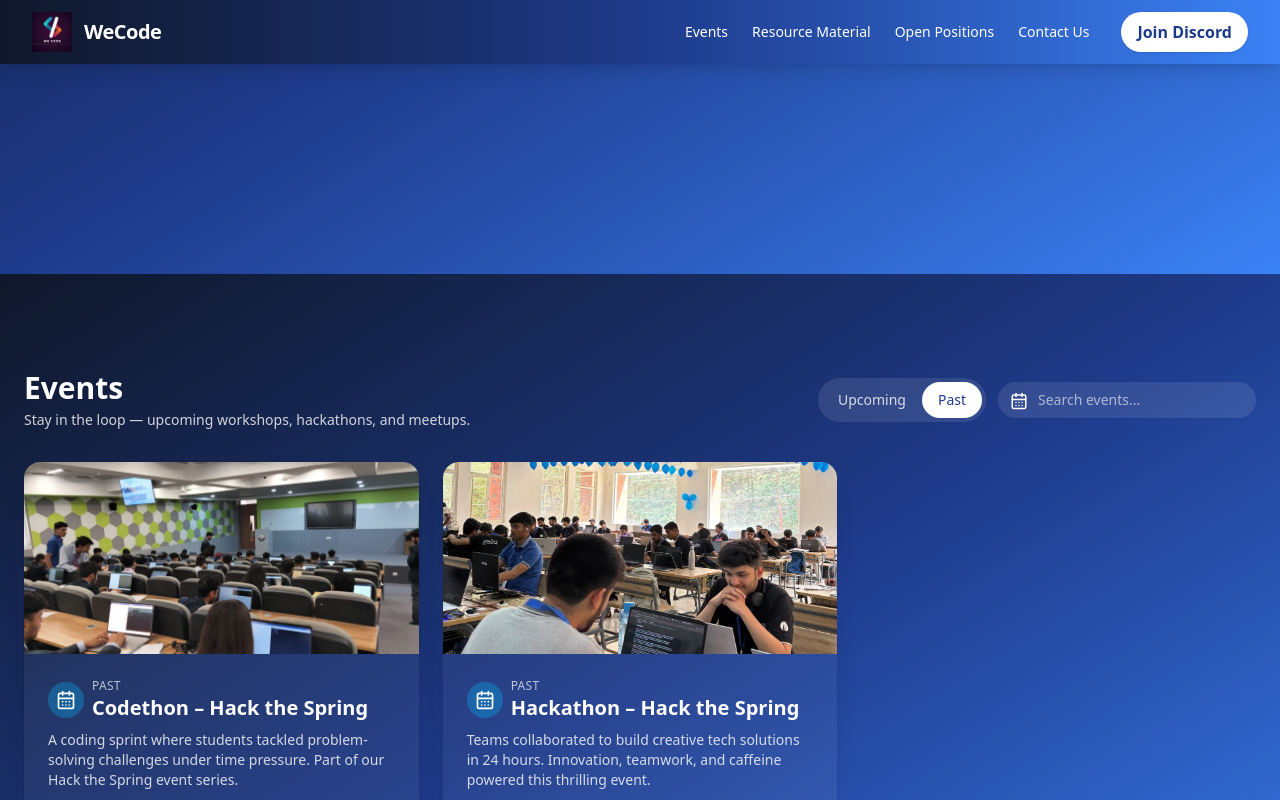
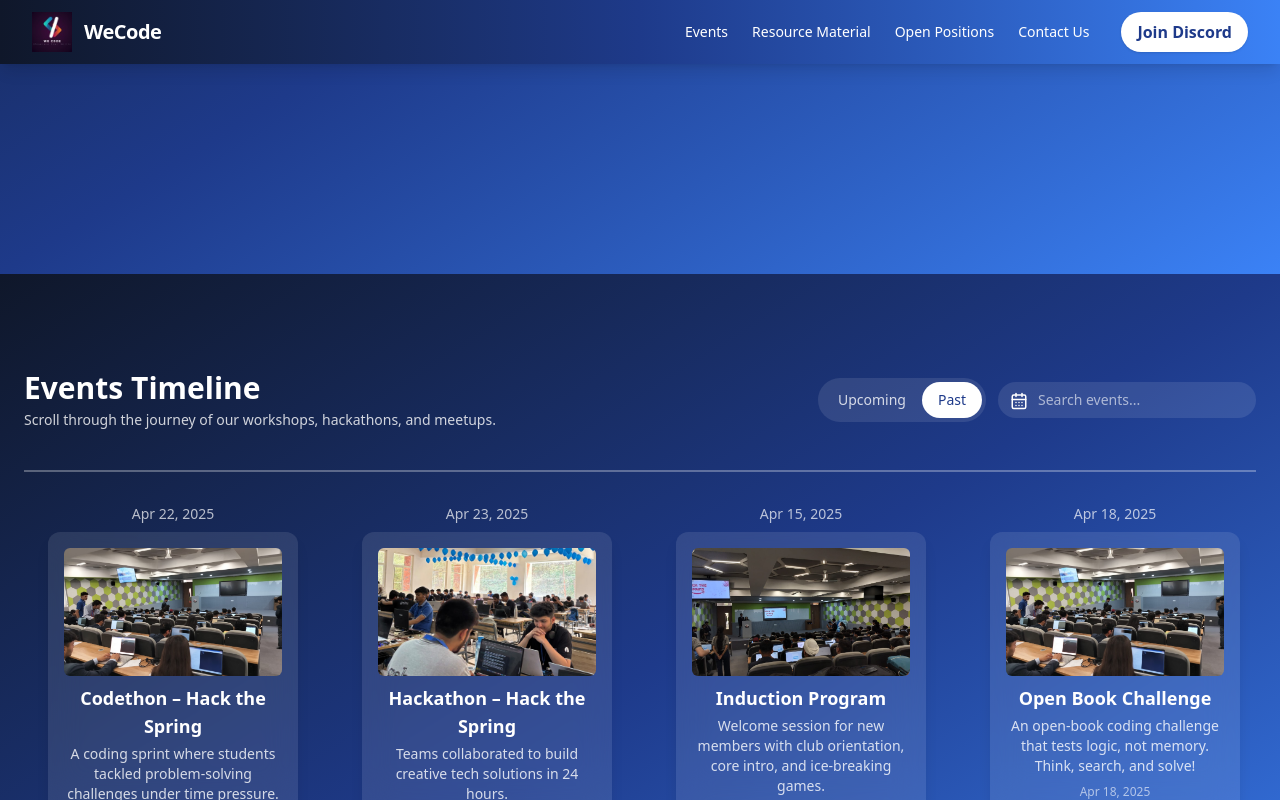
Before and after one commit to arpitjoshi24/WeCode, a React (Vite) app: page / in a window 1280 px wide. Both pictures are taken after a click on the button "Past". Shown: the part 526-1326 px from the top of the page. Built offline with nearby package versions, Linux system fonts and the light colour scheme.

Commit message:
added timeline part

```diff
--- a/package.json
+++ b/package.json
@@ -12,6 +12,7 @@
   "dependencies": {
     "@emailjs/browser": "^4.4.1",
     "@tailwindcss/vite": "^4.1.11",
+    "emailjs": "^4.0.3",
     "framer-motion": "^12.23.12",
     "lucide-react": "^0.536.0",
     "react": "^19.1.0",
--- a/src/components/Events.jsx
+++ b/src/components/Events.jsx
@@ -1,6 +1,6 @@
-
 import { useState, useMemo } from "react";
 import { CalendarDays, ArrowRight } from "lucide-react";
+import { motion } from "framer-motion";
 
 // Utility to format date
 function formatDate(dt) {
@@ -12,7 +12,7 @@ function formatDate(dt) {
   });
 }
 
-// Sample events (replace with real fetch/data)
+// Sample events
 const sampleEvents = [
   {
     id: 1,
@@ -36,53 +36,77 @@ const sampleEvents = [
     id: 3,
     title: "Codethon – Hack the Spring",
     description:
-      "A coding sprint where students tackled problem-solving challenges under time pressure. Part of our Hack the Spring event series.",
+      "A coding sprint where students tackled problem-solving challenges under time pressure.",
     date: "2025-04-22T18:00:00",
     type: "past",
     link: "#",
-    image: "/e2.JPG"
+    image: "/e2.JPG",
   },
   {
     id: 4,
     title: "Hackathon – Hack the Spring",
     description:
-      "Teams collaborated to build creative tech solutions in 24 hours. Innovation, teamwork, and caffeine powered this thrilling event.",
+      "Teams collaborated to build creative tech solutions in 24 hours.",
     date: "2025-04-23T14:00:00",
     type: "past",
     link: "#",
-    image: "/public/e3.JPG"
+    image: "./e3.jpg",
   },
+  {
+  id: 5,
+  title: "Induction Program",
+  description:
+    "Welcome session for new members with club orientation, core intro, and ice-breaking games.",
+  date: "2025-04-15T10:00:00",
+  type: "past",
+  link: "#",
+  image: "./e1.JPG", // replace with your actual image path
+}
+,{
+  id: 6,
+  title: "Open Book Challenge",
+  description: "An open-book coding challenge that tests logic, not memory. Think, search, and solve!",
+  date: "2025-04-18T11:00:00",
+  type: "past",
+  link: "#",
+  image: "/e2.JPG" // replace with your actual image path if available
+},
+,{
+  id: 6,
+  title: "Open Book Challenge",
+  description: "An open-book coding challenge that tests logic, not memory. Think, search, and solve!",
+  date: "2025-04-18T11:00:00",
+  type: "past",
+  link: "#",
+  image: "/e2.JPG" // replace with your actual image path if available
+}
+
+
 ];
 
 export default function Events() {
-  const [tab, setTab] = useState("upcoming"); // "upcoming" or "past"
+  const [tab, setTab] = useState("upcoming");
   const [search, setSearch] = useState("");
 
-  // Filtered list
   const filtered = useMemo(() => {
     const now = new Date();
     return sampleEvents
-      .filter((e) => {
-        if (tab === "upcoming") return new Date(e.date) >= now;
-        else return new Date(e.date) < now;
-      })
+      .filter((e) => (tab === "upcoming" ? new Date(e.date) >= now : new Date(e.date) < now))
       .filter((e) => e.title.toLowerCase().includes(search.trim().toLowerCase()));
   }, [tab, search]);
 
   return (
-    <div className="pt-24 pb-16 bg-gradient-to-br from-[#0f172a] via-[#1e3a8a] to-[#3b82f6] min-h-screen text-white">
+    <div id="events" className="pt-24 pb-16 bg-gradient-to-br from-[#0f172a] via-[#1e3a8a] to-[#3b82f6] min-h-screen text-white">
       <div className="max-w-7xl mx-auto px-6">
         {/* Header */}
-        <div className="flex flex-col md:flex-row items-start md:items-center justify-between gap-4 mb-8">
+        <div className="flex flex-col md:flex-row items-start md:items-center justify-between gap-4 mb-10">
           <div>
-            <h2 className="text-3xl font-bold">Events</h2>
+            <h2 className="text-3xl font-bold">Events Timeline</h2>
             <p className="mt-1 text-sm text-white/80">
-              Stay in the loop — upcoming workshops, hackathons, and meetups.
+              Scroll through the journey of our workshops, hackathons, and meetups.
             </p>
           </div>
-
-          {/* Controls */}
-          <div className="flex flex-wrap gap-3 items-center">
+          <div className="flex gap-3 flex-wrap items-center">
             {/* Tabs */}
             <div className="flex rounded-full bg-white/10 p-1">
               {["upcoming", "past"].map((t) => (
@@ -116,69 +140,54 @@ export default function Events() {
           </div>
         </div>
 
-        {/* Event grid */}
+        {/* Timeline */}
         {filtered.length === 0 ? (
           <div className="mt-16 text-center">
             <p className="text-lg">No {tab} events match your search.</p>
           </div>
         ) : (
-          <div className="grid grid-cols-1 md:grid-cols-2 lg:grid-cols-3 gap-6">
-            {filtered.map((e) => (
-              <div
+      <div className="overflow-x-auto scrollbar-hide">
+
+
+            <div className="relative flex gap-16 px-6 py-8 min-w-[800px] w-fit border-t-2 border-white/30">
+              {filtered.map((e, i) => (
+                <motion.div
                   key={e.id}
-                className="relative flex flex-col justify-between bg-white/5 rounded-2xl overflow-hidden shadow-xl hover:scale-[1.01] transition"
+                  initial={{ opacity: 0, y: 40 }}
+                  whileInView={{ opacity: 1, y: 0 }}
+                  viewport={{ once: true }}
+                  transition={{ duration: 0.5, delay: i * 0.15 }}
+                  className="relative flex flex-col items-center text-center min-w-[250px]"
                 >
-                {/* Event Image (for past events) */}
+                  {/* Dot on the timeline */}
+             <div className="text-sm text-white/70 mb-2">{formatDate(e.date)}</div>
+
+                  {/* Card */}
+                  <div className="bg-white/10 rounded-xl p-4 shadow-lg backdrop-blur-lg">
                     {e.type === "past" && e.image && (
-                  <div className="h-48 overflow-hidden">
                       <img
                         src={e.image}
                         alt={e.title}
-                      className="w-full h-full object-cover"
+                        className="w-full h-32 object-cover rounded-md mb-2"
                       />
-                  </div>
                     )}
-
-                <div className="p-6 flex flex-col justify-between flex-grow">
-                  <div>
-                    <div className="flex items-center gap-2 mb-2">
-                      <div className="bg-sky-400/30 p-2 rounded-full">
-                        <CalendarDays size={20} />
-                      </div>
-                      <div>
-                        <p className="text-xs uppercase tracking-wide text-white/70">
-                          {e.type === "upcoming" ? "Upcoming" : "Past"}
-                        </p>
-                        <h3 className="text-xl font-semibold">{e.title}</h3>
-                      </div>
-                    </div>
-                    <p className="text-sm text-white/80 mb-4">{e.description}</p>
-                  </div>
-                  <div className="mt-4 flex items-center justify-between">
-                    <div className="text-xs text-white/70">
-                      <span className="font-medium">{formatDate(e.date)}</span>
-                    </div>
+                    <h3 className="text-lg font-semibold">{e.title}</h3>
+                    <p className="text-sm text-white/80 mt-1">{e.description}</p>
+                    <div className="text-xs mt-2 text-white/60">{formatDate(e.date)}</div>
                     {e.type === "upcoming" && (
                       <a
                         href={e.link}
-                        className="inline-flex items-center gap-1 text-sm font-semibold bg-gradient-to-r from-[#3b82f6] to-[#6366f1] px-4 py-2 rounded-full shadow hover:brightness-105 transition"
+                        className="mt-3 inline-flex items-center gap-1 text-sm font-semibold bg-gradient-to-r from-[#3b82f6] to-[#6366f1] px-4 py-2 rounded-full shadow hover:brightness-105 transition"
                       >
                         Register <ArrowRight size={16} />
                       </a>
                     )}
                   </div>
+                </motion.div>
+              ))}
             </div>
           </div>
-            ))}
-          </div>
         )}
-
-        {/* Load more placeholder */}
-        <div className="mt-12 text-center">
-          <button className="px-6 py-3 bg-white text-[#1e3a8a] font-semibold rounded-full shadow hover:brightness-105 transition">
-            Load More Events
-          </button>
-        </div>
       </div>
     </div>
   );
--- a/src/index.css
+++ b/src/index.css
@@ -1 +1,10 @@
 @import "tailwindcss";
+
+.scrollbar-hide::-webkit-scrollbar {
+  display: none;
+}
+
+.scrollbar-hide {
+  -ms-overflow-style: none;  /* IE and Edge */
+  scrollbar-width: none;     /* Firefox */
+}
--- a/vite.config.js
+++ b/vite.config.js
@@ -4,6 +4,7 @@ import tailwindcss from '@tailwindcss/vite'
 // https://vite.dev/config/
 export default defineConfig({
   plugins: [react(),
-    tailwindcss()
+    tailwindcss(),
   ],
+
 })
```
Also changed, not shown: 1 other file (tests, documents, lock files or other folders). Lines whose indentation alone changed are shown as unchanged.
